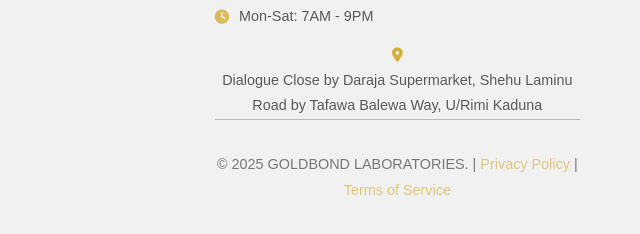
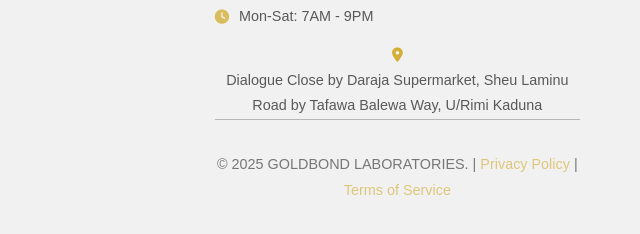
Before and after one commit to onpointkonceptz/goldbondfrontend, a plain HTML site: page frontend/pages/results.html in a window 1280 px wide. Shown: the part 1340-1574 px from the top of the page, 640-1280 px from the left. Drawn offline with Linux system fonts and the light colour scheme; sample sign-in values are in the browser's storage.

Commit message:
Update results.html

```diff
--- a/frontend/pages/results.html
+++ b/frontend/pages/results.html
@@ -307,7 +307,7 @@
                         <li><i class="fas fa-phone"></i> 08035944767, 08023340925</li>
                         <li><i class="fas fa-envelope"></i>goldbondlabs@gmail.com</li>
                         <li><i class="fas fa-clock"></i> Mon-Sat: 7AM - 9PM</li>
-                        <li> </li><i class="fas fa-map-marker-alt"> </i><p> </i>     Dialogue Close by Daraja Supermarket, Shehu Laminu Road by Tafawa Balewa Way, U/Rimi Kaduna</p>
+                        <li> </li><i class="fas fa-map-marker-alt"> </i><p> </i>     Dialogue Close by Daraja Supermarket, Sheu Laminu Road by Tafawa Balewa Way, U/Rimi Kaduna</p>
 
 
                     </ul>
@@ -615,4 +615,5 @@
         }
     </script>
 </body>
+
 </html>
```
